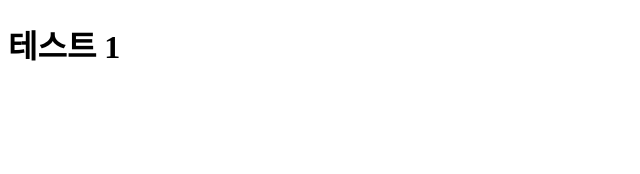
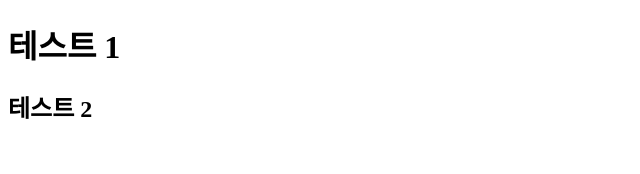
Before and after one commit to believehan/React_study, a React (Create React App) app: page / in a window 1280 px wide. Shown: the top 174 px of the page, without its empty margins (0-640 px from the left). Built offline with nearby package versions, Linux system fonts and the light colour scheme.

Commit message:
프로퍼티 안에서 함수 가져오기

```diff
--- a/src/index.js
+++ b/src/index.js
@@ -1,66 +1,76 @@
-import React from 'react';
+import React from "react";
 import ReactDOM from 'react-dom/client';
 
 const root = ReactDOM.createRoot(document.getElementById('root'));
 
-/* ========================================================================================================= */
+/*===================================================================
+*/
 
-function TestReact(props) {
-    return <h1>테스트 {props.value1}</h1>;      // JSX 형식.
-}
+// function TestReact(props) {
+//   return <h1>테스트 {props.value1}</h1>   //JSX형식
+// }
 
-root.render(
-  // 함수 호출과 동일하지만 객체형태로 묶어서 전달
-    <TestReact value1='1' />     // 컴포넌트에 임의 프로퍼티와 값을 지정함으로써 객체 형태로 전달되고
-    //                           // 이를 매개변수(props)의 참조를 통해 컴포넌트의 프로퍼티를 필드 형식
-    //                           // 으로 JSX 표현식 내에서 참조 가능.
-);
+// root.render(
+//   //함수 호출과 동일하지만 객체 형태로 묶어서 전달
+//   <TestReact value1='1' />     //컴포넌트에 임의 프로퍼티와 값을 지정함으로써
+//   // 객체 형태로 전달되고 이를 매개변수(porps)츼 참조를
+//   //통해 컴포넌트의 프로퍼티를 필드 형식으로
+//   //JSX 표현식 내에서 참조 가능.
+// );
 
-/* ========================================================================================================= */
+/*=============================================================================
+*/
 
 /*
   다중 JSX 식을 구현하는 경우 소괄호로 묶어서 반환해야 하며 반드시
   하나의 부모 컨테이너 태그가 있어야함.
   하기의 경우 부모가 2개 이므로 컴파일 에러.
 */
+
 // function TestReact(props) {
-//     return (
-//         <h1>테스트 {props.value1}</h1 >
-//         <h2>테스트 {props.value2}</h2 >
-//     );
+//   return (
+//     <>
+//       <h1>테스트 {props.value1}</h1>
+//       <h2>테스트 {props.value2}</h2>
+//     </>
+//   );
 // }
 
 // root.render(
-//     <TestReact value1='1' value2='2' />
+//   <TestReact value1='1' value2='2' />
 // );
 
-/* ========================================================================================================= */
+/*==========================================================================
+*/
 
 // function TestReact(props) {
-//     return (
-//         <div>
-//             <h1>테스트 {props.value1}</h1 >
-//             <h2>테스트 {props.value2}</h2 >
-//         </div>
-//     );
+//   return (
+//     <>
+//       <h1>테스트 {props.value1}</h1>
+//       <h2>테스트 {props.value2}</h2>
+//     </>
+//   );
 // }
 
 // root.render(
-//     <TestReact value1='1' value2='2' />
+//   <TestReact value1='1' value2='2' />
 // );
-//단점: 값을 동적으로 구성하지 못한다
-/* ========================================================================================================= */
-// props 의 Destructuring assignment(구조분해할당)
+//단점 :값을 동적으로 구성하지 못한다, props.을 반복적으로 써야해서 귀찮다
 
-// function TestReact({value1, value2}) {
-//     return (
-//         <div>
-//             <h1>테스트 {value1}</h1 >
-//             <h2>테스트 {value2}</h2 >
-//         </div>
-//     );
-// }
+/*============================================================================
+*/
+// props의 Destructuring assignment(구조분해할당)
+// 함수의 파라미터 부분에 {}로 구조분해를 통해 객체를 벗겨내고 그 안에 key인
+// value1, value2를 넣어주어 바로 data로 접근할 수 있어 props. 을 쓰지 않아도 된다.
+function TestReact({value1, value2}) {
+  return (
+    <div>
+      <h1>테스트 {value1}</h1>
+      <h2>테스트 {value2}</h2>
+    </div>
+  );
+}
 
-// root.render(
-//     <TestReact value1='1' value2='2' />
-// );
+root.render(
+  <TestReact value1='1' value2 = '2' />
+);
```
Lines whose indentation alone changed are shown as unchanged.
